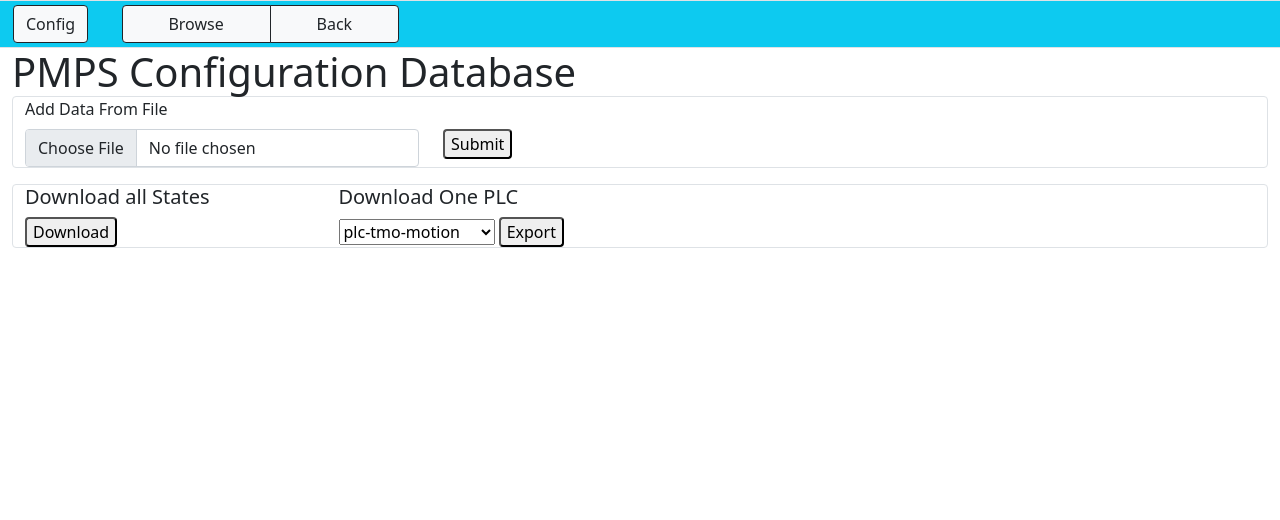
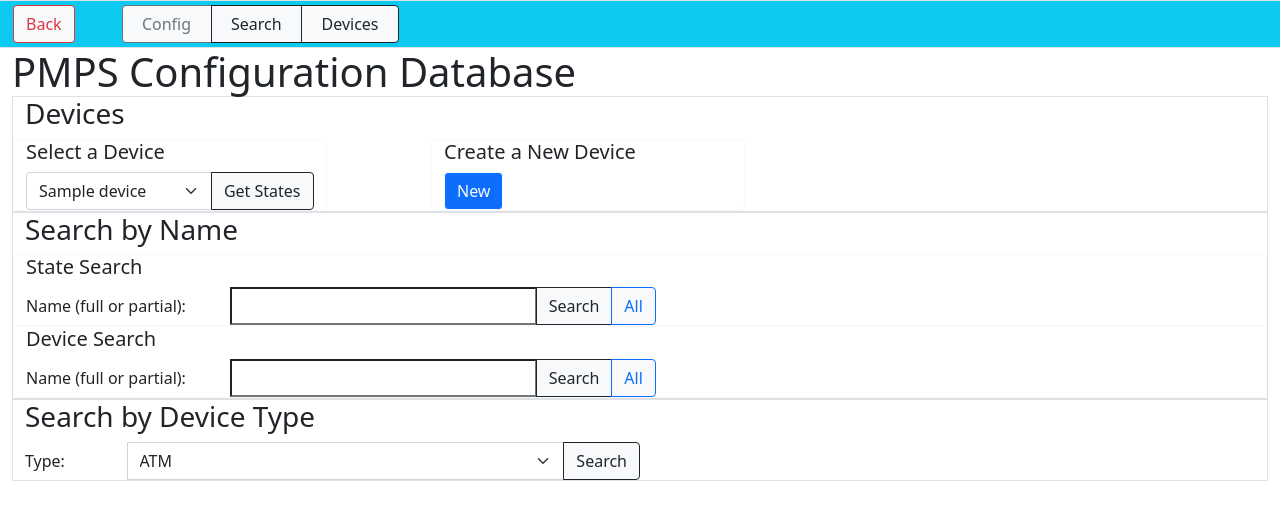
Before and after one commit to pcdshub/pmps-db, a Flask app: page / in a window 1280 px wide. Shown: the top 520 px of the page. Run offline with Flask 2, Linux system fonts and the light colour scheme; tables that the repository leaves empty hold one stand-in row (values such as "Sample post").

Commit message:
rename config page, search and config form cleanup

```diff
--- a/app.py
+++ b/app.py
@@ -1,5 +1,5 @@
 from flask import Flask, render_template
-from db_connector import db_handler, export_page
+from db_connector import db_handler, search
 
 
 def create_app():
@@ -8,5 +8,5 @@ def create_app():
 
     @app.route("/")
     def base():
-        return export_page()
+        return search()
     return app
--- a/db_connector.py
+++ b/db_connector.py
@@ -27,7 +27,7 @@ def populate_base():
     else:
         filename = request.files['formFile']
     insert_autosheet(filename)
-    return redirect(url_for('db_handler.device_info'))
+    return redirect(url_for('db_handler.search'))
 
 @db_handler.route("/revert/", methods=["POST"])
 def revert():
@@ -55,7 +55,7 @@ def revert():
 
 @db_handler.route("/export_page/", methods=["GET", "POST"])
 def export_page(message=None):
-    return render_template("landing.html", plcs=CONSTANTS.plcs, message=message)
+    return render_template("config.html", plcs=CONSTANTS.plcs, message=message)
 
 def get_plcs():
     """
@@ -88,7 +88,7 @@ def export_by_plc():
     export_file = "export/exported_" + plc + "-" + str(datetime.datetime.now().isoformat()) + ".json"
     devices = get_devices_by_plc(plc)
     if not devices:
-        return render_template("landing.html", message="Export Failed - No Device Information")
+        return render_template("config.html", message="Export Failed - No Device Information")
     export = get_export_data_by_device_ids(devices)
     plc_export = {plc:export}
     with open(export_file, 'w') as f:
@@ -111,7 +111,7 @@ def export_states_all():
     export_file = "export/exported_" + str(datetime.datetime.now().isoformat()) + ".json"
     device_ids = get_all_device_ids()
     if not device_ids:
-        return render_template("landing.html", message="Export Failed - No Device Information")
+        return render_template("config.html", message="Export Failed - No Device Information")
     export = get_export_data_by_device_ids(device_ids)
     with open(export_file, 'w') as f:
         f.write(json.dumps(export))
@@ -135,8 +135,8 @@ def get_export_data_by_device_ids(devices):
     return export_dict
 
 
-@db_handler.route("/device_info/", methods=["GET", "POST"])
-def device_info(message=None):
+@db_handler.route("/search/", methods=["GET", "POST"])
+def search(message=None):
     """
     Endpoint for the device and state search/list page
     """
@@ -155,13 +155,16 @@ def state_search_results():
     results = session.query(States).filter(States.name.contains(state_string)).all()
     if not results:
         session.close()
-        return render_template('landing.html')
+        return redirect(url_for('db_handler.search'))
     session.close()
     return render_template('state_table.html', state_content=format_state(results), all_states=True)
 
-@db_handler.route('/device_search_results/', methods=["POST"])
+@db_handler.route('/device_search_results/', methods=["GET", "POST"])
 def device_search_results():
-    dev_string = request.form['device_name']
+    if request.method == 'GET':
+        dev_string = ''
+    elif request.method == 'POST':
+        dev_string = request.form['device_name']
     session = Session()
     if dev_string == '':
         results = session.query(Devices).order_by(Devices.name).all()
@@ -181,7 +184,7 @@ def devices_by_type():
     results = session.query(Devices).filter(Devices.device_type.like(device_type)).all()
     session.close()
     if not results:
-        return device_info("No Results Found")
+        return search("No Results Found")
     return render_template('all_devices.html', device_content=format_device(results))
 
 
@@ -599,20 +602,20 @@ def handle_state(session, state_name, state):
     nBC = state[3]
     neV = state[4]
     if not state_obj:
-        print("ERROR: State with Unique Name ", state_name, "already exists.")
+        print("ERROR: State with Unique Name '", state_name, "' already exists.")
         return
     if len(nBC) != 16:
-        print("ERROR: State ", state_name, " with beam class bitmask ", nBC, " is invalid!")
+        print("ERROR: State", state_name, "with beam class bitmask'", nBC, "'is invalid!")
         return
     if len(neV) != 32:
-        print("ERROR: State ", state_name, " with ev range bitmask ", neV, " is invalid!")
+        print("ERROR: State", state_name, "with ev range bitmask '", neV, "'is invalid!")
         return
     try:
         session.add(state_obj)
         session.commit()
     except IntegrityError:
         session.rollback()
-        print("ERROR: State with Unique Name ", state_name, "already exists.")
+        print("ERROR: State with Unique Name '", state_name, "' already exists.")
         return
     except:
         session.rollback()
--- a/templates/base.html
+++ b/templates/base.html
@@ -14,12 +14,13 @@
       {% block homerow %}
       <div class="row gx-5 border bg-info py-1">
         <div class="btn-group col-1">
-          <a href="/export_page/" class="btn btn-light btn-outline-dark" name="home" role="button">Config</a>
+          <button class="btn btn-light btn-outline-danger" onclick="goBack()">Back</button>
         </div>
         <div class="btn-group col-3">
           <!-- Device&State Search Page -->
-          <a href="/device_info/" class="btn btn-light btn-outline-dark" name="devices" role="button">Browse</a>
-          <button class="btn btn-light btn-outline-dark" onclick="goBack()">Back</button>
+          <a href="/export_page/" class="btn btn-light btn-outline-secondary" name="home" role="button">Config</a>
+          <a href="/search/" class="btn btn-light btn-outline-dark" name="search" role="button">Search</a>
+          <a href="/device_search_results/" class="btn btn-light btn-outline-dark" name="devices" role="button">Devices</a>
         </div>
       </div>
       {% endblock %}
--- a/templates/landing.html
+++ /dev/null
@@ -1,49 +0,0 @@
-<!-- Contains Import Data Form and Export Data Functionality -->
-{% extends "base.html" %}
-{% block content %}
-  <div class="container-fluid">
-      <!-- File Selector for Data Import -->
-      <div class="row border rounded mb-3">
-        <div class="col">
-          <form action="/populate/" method="post" enctype="multipart/form-data">
-            <label for="formFile" class="form-label">Add Data From File</label>
-            <div class="row">
-              <div class="col-md-8">
-                <input class="form-control" type="file" id="formFile" name="formFile" accept=".txt,.csv">
-              </div>
-              <div class="col">
-                <button class="button rounded" name="file_submit" type="submit">Submit</button>
-              </div>
-            </div>
-          </form>
-        </div>
-        <div class="col">
-          {% if message %}
-            <h4 class="text-success">{{ message }}</h4>
-          {% endif %}
-        </div>
-      </div>
-      <div class="row border rounded">
-        <!-- Export all State Data, Show Error Message If Needed -->
-        <div class="col-sm-3">
-          <h5>Download all States</h5>
-          <form action="/export_all/" method="get">
-            <button class="button rounded" name="export" type="submit">Download</button>
-          </form>
-        </div>
-        {% if plcs %}
-          <div class="col-sm-3">
-            <h5>Download One PLC</h5>
-            <form action="/export_plc/" method="post">
-              <select name=plc_select method="post" action="/">
-                {% for plc in plcs %}
-                <option value= "{{ plc }}" SELECTED>{{ plc }}</option>"
-                {% endfor %}
-              </select>
-              <button class="button rounded" name="PLC" type="submit">Export</button>
-            </form>
-          </div>
-        {% endif %}
-      </div>
-  </div>
-{% endblock %}
--- a/templates/search.html
+++ b/templates/search.html
@@ -10,10 +10,10 @@
       {% endif %}
     </div>
     <div class="row">
-      <h3>Devices and States</h3>
+      <h3>Devices</h3>
     </div>
     <div class="row">
-      <div class="col-sm-3 border border-light rounded">
+      <div class="col-3 border border-light rounded">
         <form action="/state_info/" name="device_states_form" method="post">
           <h5>Select a Device</h5>
           <div class="input-group">
@@ -26,7 +26,8 @@
           </div>
         </form>
       </div>
-      <div class="col border border-light rounded">
+      <div class="col-1"></div>
+      <div class="col-3 border border-light rounded">
         <form action="/new_device/" name="new_dev" method="post">
           <h5>Create a New Device</h5>
           <button class="btn btn-primary btn-outline-light" name="new_dev_button" type="submit">New</button>
@@ -60,53 +61,45 @@
   <div class="container-fluid border">
     <h3>Search by Name</h3>
     <!-- Search bar for states -->
-    <div class="row">
-      <div class="border border-light rounded">
+    <div class="row border border-light rounded">
       <h5>State Search</h5>
       <form action="/state_search_results/" method="post">
-          <div class="row">
-            <div class="col-sm-2">
-              Name (full or partial):
-            </div>
-            <div class="col-sm-2">
-              <input name="state_name" value=""></input>
-            </div>
-            <div class="col">
+        <div class="form-group">
+          <div class="input-group">
+            <label for="state_name" class="col-2 col-form-label">Name (full or partial):</label>
+            <input class="col-3" name="state_name" id="state_name" value=""></input>
             <button class="btn btn-light btn-outline-dark" name="state_submit_button" type="submit">Search</button>
+            <button class="btn btn-light btn-outline-primary" name="all_submit_button" type="submit">All</button>
           </div>
         </div>
-        </p></form>
+      </form>
+    </div>
+    <!-- Search bar for devices-->
+    <div class="row border border-light rounded">
+      <h5>Device Search</h5>
+      <form action="/device_search_results/" method="post">
+        <div class="form-group">
+          <div class="input-group">
+            <label for="device_name" class="col-2 col-form-label">Name (full or partial):</label>
+            <input class="col-3" name="device_name" id="device_name" value=""></input>
+            <button class="btn btn-light btn-outline-dark" name="dev_submit_button" type="submit">Search</button>
+            <button class="btn btn-light btn-outline-primary" name="all_dev_submit_button" type="submit">All</button>
           </div>
         </div>
-    <!-- Search bar for devices-->
-    <div class="row">
-      <div class="border border-light rounded">
-        <h5>Device Search</h5>
-        <form action="/device_search_results/" method="post">
-          <div class="row">
-            <div class="col-sm-2">
-              Name (full or partial):
-            </div>
-            <div class="col-sm-2">
-              <input name="device_name" value=""></input>
-            </div>
-            <div class="col">
-              <button class="btn btn-light btn-outline-dark" name="dev_submit_button" type="submit">Search</button>
-            </div>
-          </div>
-        </p></form>
-      </div>
+      </form>
     </div>
   </div>
   <!-- Search by type -->
   <div class="container-fluid border">
     <div class="row">
-      <div class="col-5">
       <h3>Search by Device Type</h5>
       <form action="/devices_by_type/" method="post">
         <div class="form-group">
+          <div class="col-6">
             <div class="input-group">
-              <label for="device_type" class="col-sm-2 col-form-label">Type:</label>
+              <div class="col-2">
+                <label for="device_type" class="col-form-label">Type:</label>
+              </div>
               <select class="form-select" name="device_type" id="device_type" method="post" action="/">
                 {% for dt in config["device_types"] %}
                   <option value= "{{ dt }}">{{ dt }}</option>
@@ -120,7 +113,6 @@
     </div>
   </div>
 </div>
-</div>
 
 
 {% endblock %}
```
Also changed, not shown: templates/config.html (added, +51 -0 lines). Lines whose indentation alone changed are shown as unchanged.
